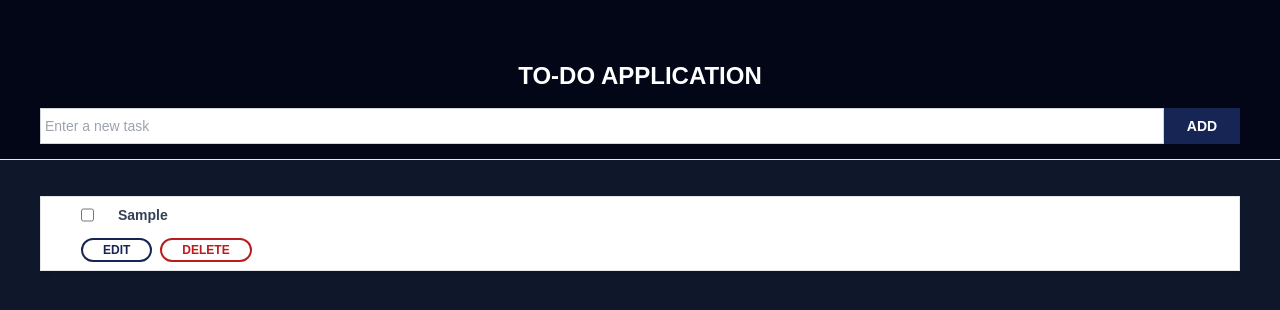
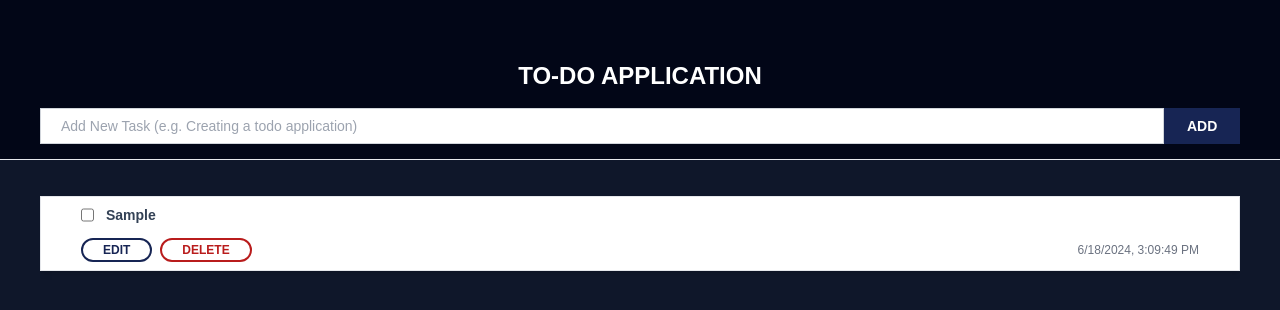
Before and after one commit to artinirmalkar/Quad-Todo, a React (Create React App) app: page / in a window 1280 px wide. Both pictures are taken after typing "Sample" into the empty fields and a click on the button "ADD". Shown: the top 310 px of the page. Built offline with nearby package versions, Linux system fonts and the light colour scheme; a web font is replaced by a local one.

Commit message:
TODO: Add todo creation date & time

```diff
--- a/src/components/TaskInput.jsx
+++ b/src/components/TaskInput.jsx
@@ -33,11 +33,11 @@ const TaskInput = () => {
     <div className="mt-4 w-full flex justify-between">
       <input
         type="text"
-        placeholder="Enter a new task"
+        placeholder="Add New Task (e.g. Creating a todo application)"
         value={taskText}
         onChange={handleInputChange}
         onKeyPress={handleKeyPress}
-        className="p-1 border border-gray-300 text-black  text-sm w-full"
+        className="p-1 px-5 border border-gray-300 text-black  text-sm w-full"
       />
       <button
         onClick={handleAddTask}
--- a/src/components/TaskList.jsx
+++ b/src/components/TaskList.jsx
@@ -25,25 +25,25 @@ const TaskList = () => {
       {tasks.map((task) => (
         <div
           key={task.id}
-          className="flex flex-wrap gap-3 w-full  justify-between mb-2 bg-white border shadow-md py-2 px-2 lg:px-10"
+          className="flex flex-wrap gap-3 w-full justify-between mb-2 bg-white border shadow-md py-2 px-2 lg:px-10"
         >
           <div className="flex gap-1 w-full">
             <input
               type="checkbox"
               checked={task.completed}
               onChange={() => dispatch(toggleTask(task.id))}
-              className="mr-5 rounded-none"
+              className="mr-2 rounded-none"
             />
             {editingTask === task.id ? (
               <input
                 type="text"
                 value={taskText}
                 onChange={(e) => setTaskText(e.target.value)}
-                className="mr-2 p-1 border border-gray-300 rounded  w-full text-sm text-slate-700"
+                className="mr-2 p-1 border border-gray-300 rounded w-full text-sm text-slate-700"
               />
             ) : (
               <span
-                className={`text-sm font-bold text-slate-700 capitalize  ${
+                className={`text-sm font-bold text-slate-700 capitalize ${
                   task.completed ? "line-through" : ""
                 }`}
               >
@@ -51,6 +51,8 @@ const TaskList = () => {
               </span>
             )}
           </div>
+
+          <div className="flex justify-between items-center w-full">
             <div>
               {editingTask === task.id ? (
                 <button
@@ -74,6 +76,10 @@ const TaskList = () => {
                 Delete
               </button>
             </div>
+            <div className="text-xs text-gray-500">
+              {new Date(task.createdAt).toLocaleString()}
+            </div>
+          </div>
         </div>
       ))}
     </div>
--- a/src/store/features/taskSlice.js
+++ b/src/store/features/taskSlice.js
@@ -9,7 +9,10 @@ const tasksSlice = createSlice({
   initialState,
   reducers: {
     addTask: (state, action) => {
-      state.tasks.push(action.payload);
+      state.tasks.push({
+        ...action.payload,
+        createdAt: new Date().toISOString(),
+      });
     },
     deleteTask: (state, action) => {
       state.tasks = state.tasks.filter((task) => task.id !== action.payload);
```
Lines whose indentation alone changed are shown as unchanged.
